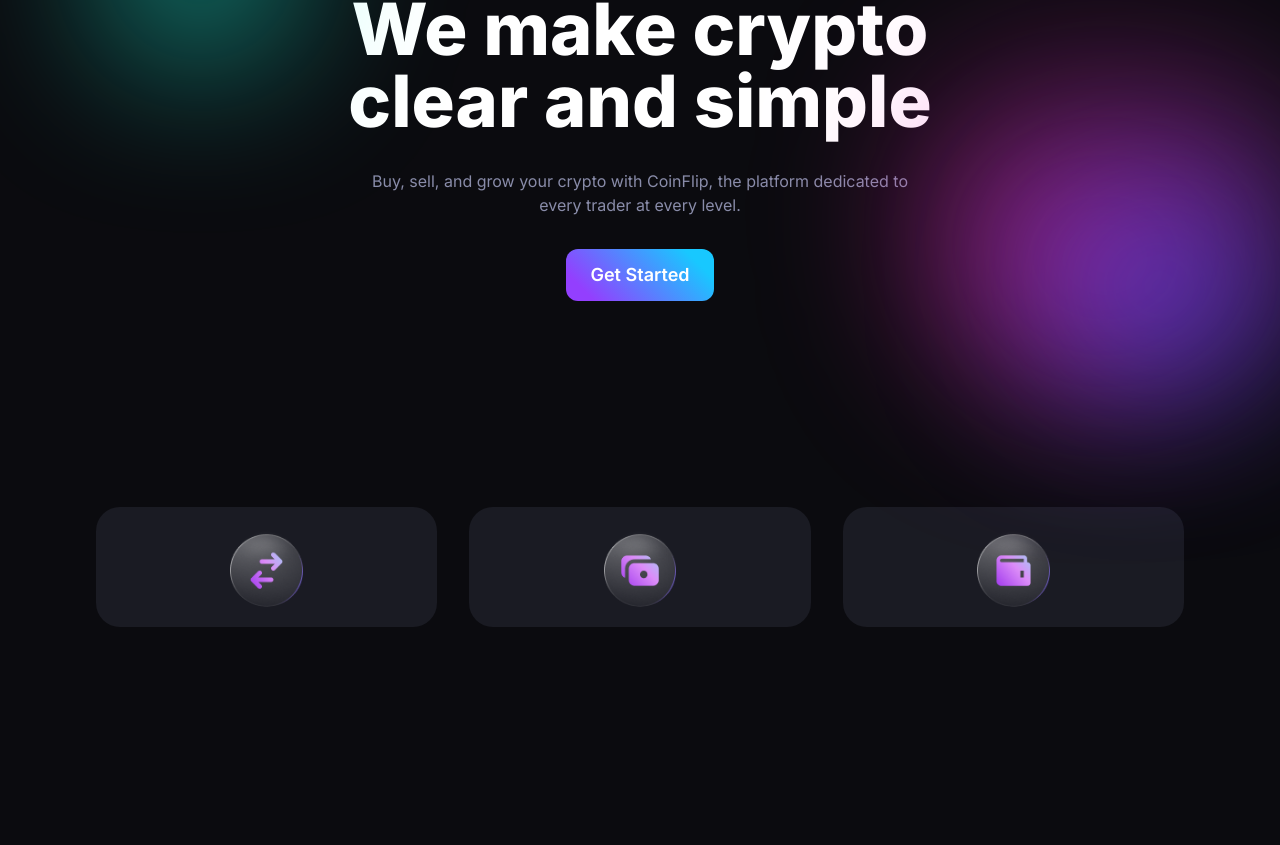
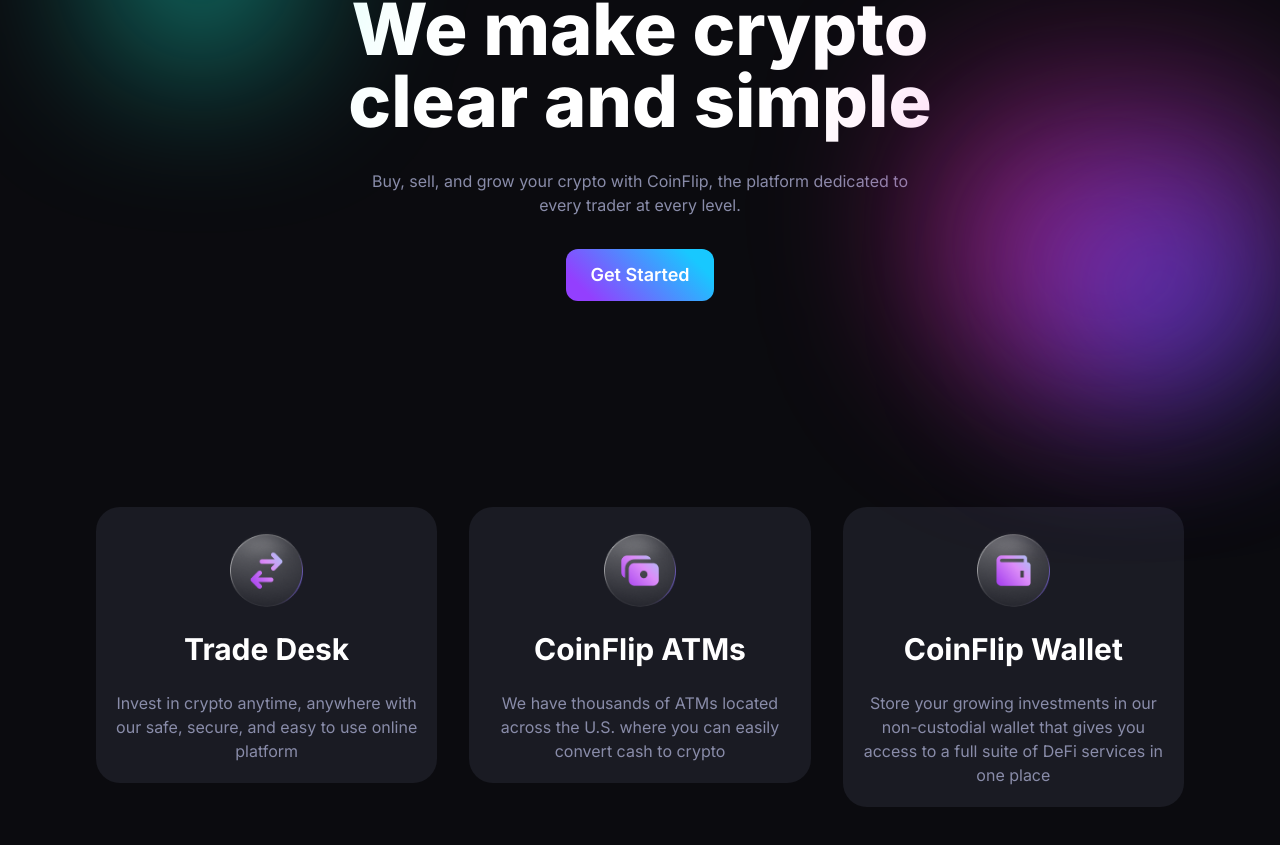
Before and after one commit to gift56/coinflip, a Vue app: page / in a window 1280 px wide. Shown: the part 227-1072 px from the top of the page. Before the commit the page ends 934 px from the top, so only its background shows below. Built offline with nearby package versions, Linux system fonts and the light colour scheme.

Commit message:
working on the next

```diff
--- a/src/components/Service.vue
+++ b/src/components/Service.vue
@@ -7,9 +7,20 @@
         <div
           v-for="(item, index) in cardData"
           :key="index"
-          class="flex flex-col items-center justify-center p-5 bg-cardDark rounded-3xl transition-all duration-300 w-full"
+          class="flex flex-col gap-6 items-center justify-center py-5 px-3 bg-cardDark rounded-3xl transition-all duration-300 w-full"
         >
-          <img :src="item.icon" :alt="item.title" :srcset="item.icon" class="w-12 h-12 md:w-20 md:h-20 rounded-full object-contain" />
+          <img
+            :src="item.icon"
+            :alt="item.title"
+            :srcset="item.icon"
+            class="w-12 h-12 md:w-20 md:h-20 rounded-full object-contain"
+          />
+          <h3 class="text-2xl font-bold md:text-3xl text-center">
+            {{ item.title }}
+          </h3>
+          <p class="text-center text-gray1 text-base font-normal">
+            {{ item.desc }}
+          </p>
         </div>
       </div>
     </div>
```
